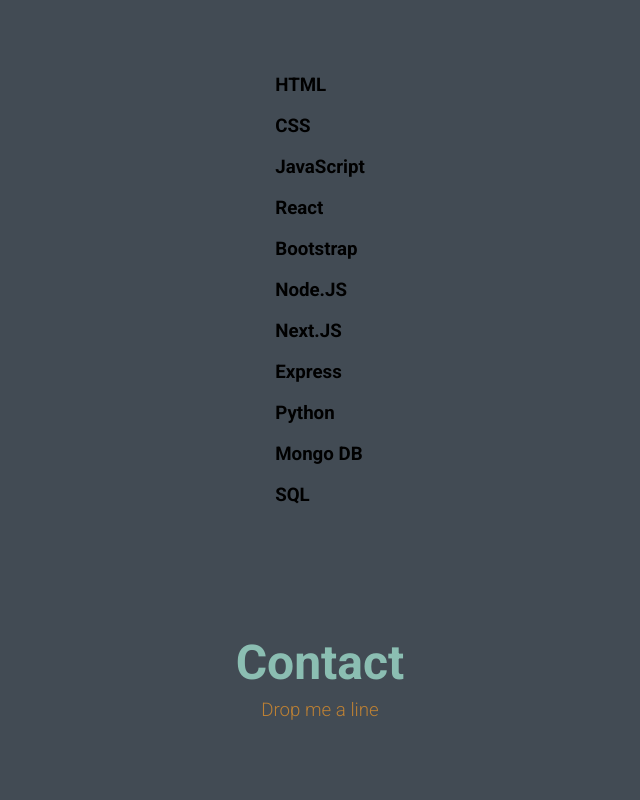
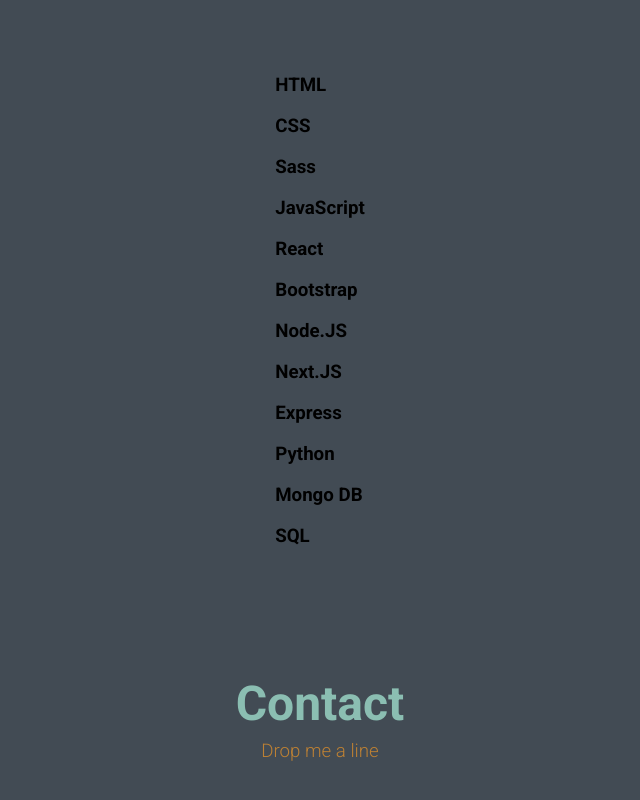
Before and after one commit to andreibtc84/portfolio_site, a website: page index.html in a window 1280 px wide. Shown: the part 2788-3588 px from the top of the page, without its empty margins (320-960 px from the left). Drawn offline with Linux system fonts and the light colour scheme.

Commit message:
Adds Sass to Technologies section

```diff
--- a/index.html
+++ b/index.html
@@ -146,6 +146,10 @@
                 </div>
                 <div class="tech-item">
                     <img src="" alt="" width="100">
+                    <h3 class="tech-item-title">Sass</h3>
+                </div>
+                <div class="tech-item">
+                    <img src="" alt="" width="100">
                     <h3 class="tech-item-title">JavaScript</h3>
                 </div>
                 <div class="tech-item">
```
